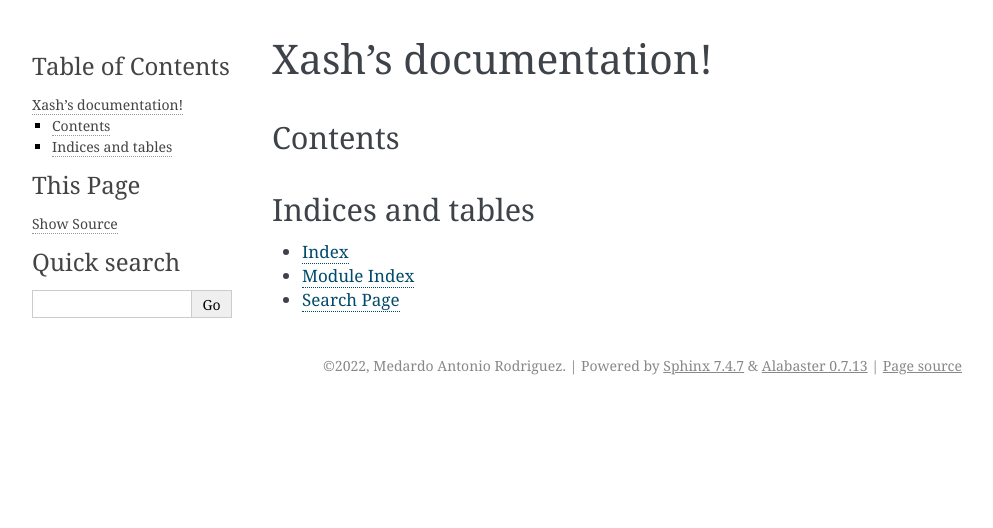
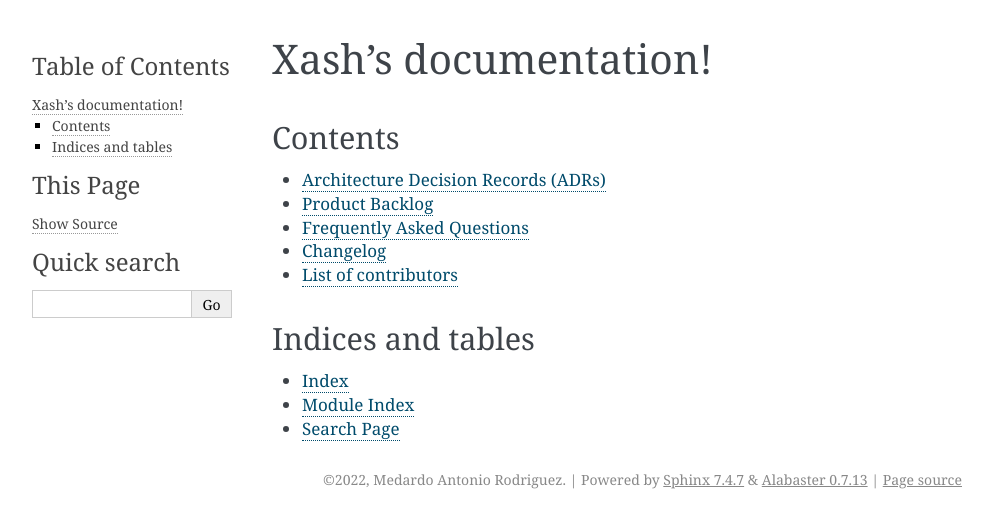
Before and after one commit to med-merchise/xash, a Sphinx documentation site: the page built from docs/source/index.rst, in a window 1280 px wide. Shown: the top 528 px of the page, without its empty margins (148-1141 px from the left). Built offline with Sphinx 7.4.7, drawn with Linux system fonts in a browser that asks for light colours.

Commit message:
Improve documentation project

```diff
--- /dev/null
+++ b/docs/source/AUTHORS.rst
@@ -0,0 +1,4 @@
+List of contributors
+====================
+
+- Medardo Antonio Rodriguez: started this package.
--- /dev/null
+++ b/docs/source/adrs.rst
@@ -0,0 +1,12 @@
+Architecture Decision Records (ADRs)
+====================================
+
+
+Document List
+-------------
+
+.. toctree::
+   :maxdepth: 1
+   :glob:
+
+   adrs/adr-*
--- /dev/null
+++ b/docs/source/history/changes-0.1.0.rst
@@ -0,0 +1 @@
+This is the the initial release, first of the `0.1` series.
--- a/docs/source/index.rst
+++ b/docs/source/index.rst
@@ -8,6 +8,13 @@
    :maxdepth: 1
    :glob:
 
+   adrs
+   backlog
+   faqs
+
+   HISTORY
+   AUTHORS
+
 
 Indices and tables
 ------------------
```
Also changed, not shown: docs/source/HISTORY.rst (added, +10 -0 lines), docs/source/adrs/adr-0001-use-adrs.rst (added, +39 -0 lines), docs/source/backlog.rst (added, +14 -0 lines), docs/source/backlog/backlog-0000-misc.rst (added, +41 -0 lines), docs/source/backlog/backlog-0001-install.rst (added, +11 -0 lines), docs/source/faqs.rst (added, +9 -0 lines), 1 other file.
